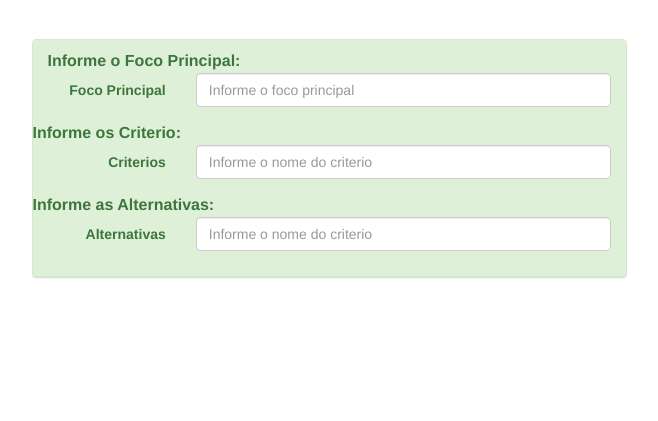
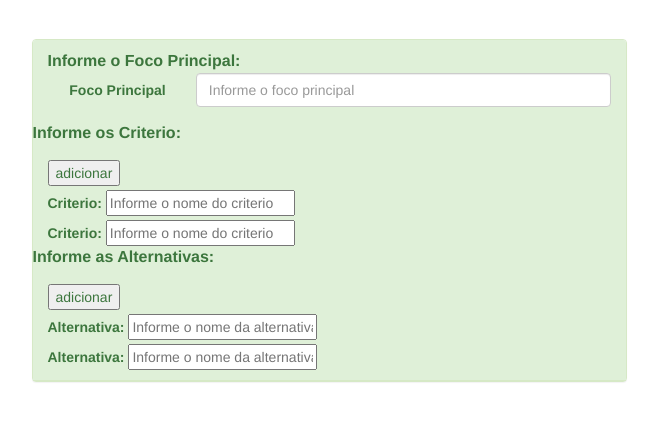
Before and after one commit to OthoGarcia/Analise-Decisoria, a Django app: page /ahp/ahp/ in a window 1280 px wide. Shown: the part 51-472 px from the top of the page, without its empty margins (311-969 px from the left). Run offline with Django 3.2, Linux system fonts and the light colour scheme; some libraries are stand-ins or nearby versions.

Commit message:
Primeiro formulario AHP concluido com defeito no adicionar alternativa.

```diff
--- a/analise_decisoria/main/templates/ahp/ahp_insert_valores.html
+++ b/analise_decisoria/main/templates/ahp/ahp_insert_valores.html
@@ -18,21 +18,42 @@
 
             <div class="form-group">
                 <div class="panel-title"><b>Informe os Criterio:</b></div>
-                                <label for="firstname" class="col-md-3 control-label">Criterios</label>
-                                <div class="col-md-9">
-                                    <input type="text" required class="form-control" name="criterio" placeholder="Informe o nome do criterio">
+            </div>
+            <div>
+                <input type="button" id="add_field" value="adicionar">
+            </div>
+            <div id="grupo">
+                <div>
+                <label for="criterio" class="control-label">Criterio:</label>
+                    <input type="text" required  name="criterio[]" placeholder="Informe o nome do criterio">
+                </div>
+                <div>
+                    <label for="criterio" class="control-label">Criterio:</label>
+                    <input type="text" required name="criterio[]" placeholder="Informe o nome do criterio">
                 </div>
             </div>
             <div class="form-group">
                 <div class="panel-title"><b>Informe as Alternativas:</b></div>
-                                <label for="firstname" class="col-md-3 control-label">Alternativas</label>
-                                <div class="col-md-9">
-                                    <input type="text" required class="form-control" name="alternativa" placeholder="Informe o nome do criterio">
+            </div>
+            <div>
+                <input type="button" id="add_field2" value="adicionar">
+            </div>
+            <div id="grupo2">
+                <div>
+                <label for="criterio" class="control-label">Alternativa:</label>
+                    <input type="text" required  name="alternativa[]" placeholder="Informe o nome da alternativa">
+                </div>
+                <div>
+                    <label for="alternativa" class="control-label">Alternativa:</label>
+                    <input type="text" required name="alternativa[]" placeholder="Informe o nome da alternativa">
                 </div>
             </div>
+
         </form>
     </div>
 </div>
 </div>
 </div>
+<!-- <script type="text/javascript" src="{% static 'jquery/jquery.min.js' %}"></script> -->
+<script type="text/javascript" src="{% static 'js/forms_ahp.js' %}"></script>
 {% endblock %}
--- /dev/null
+++ b/analise_decisoria/static/js/forms_ahp.js
@@ -0,0 +1,42 @@
+$(document).ready(function() {
+	        var campos_max = 10;
+	        var campos_max2 = 10;    //max de 10 campos
+	        var x = 3; // campos iniciais
+	        var y = 3;
+	        $('#add_field').click (function(e) {
+	                e.preventDefault();     //prevenir novos clicks
+	                if (x <= campos_max) {
+	                        $('#grupo').append('<div>\
+	                        	<label for="criterio" class="control-label">Criterio:</label>\
+	                                 <input type="text" required  name="criterio[]" placeholder="Informe o nome do criterio">\
+	                                <a href="#" class="remover_campo btn btn-danger">Remover</a>\
+	                                </div>');
+	                        x++;
+	                }
+	        });
+
+	        // Remover o div anterior
+	        $('#grupo').on("click",".remover_campo",function(e) {
+	                e.preventDefault();
+	                $(this).parent('div').remove();
+	                x--;
+	        });
+	        $('#add_field2').click (function(e) {
+	                e.preventDefault();     //prevenir novos clicks
+	                if (y < 11) {
+	                        $('#grupo2').append('<div>\
+	                        	<label for="alternativa" class="control-label">Alternativa:</label>\
+	                                 <input type="text" required  name="alternativa[]" placeholder="Informe o nome da alternativa">\
+	                                <a href="#" class="remover_campo2 btn btn-danger">Remover</a>\
+	                                </div>');
+	                        x++;
+	                }
+	        });
+
+	        // Remover o div anterior
+	        $('#grupo2').on("click",".remover_campo2",function(e) {
+	                e.preventDefault();
+	                $(this).parent('div').remove();
+	                x--;
+	        });
+	});
```
Lines whose indentation alone changed are shown as unchanged.
